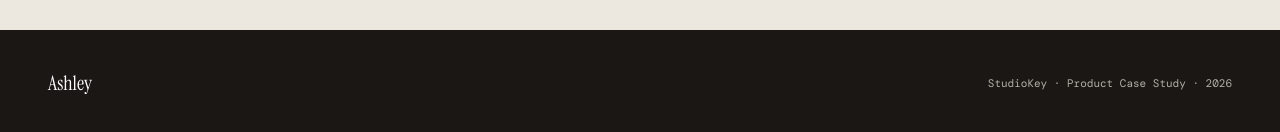
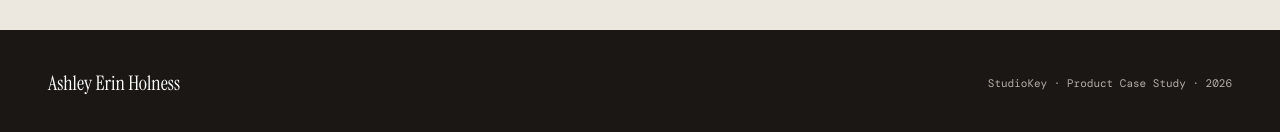
Before and after one commit to Ashleyerin05/StudioKey, a React (Vite) app: page / in a window 1280 px wide. Shown: the part 8665-8797 px from the top of the page. Built offline with nearby package versions, Linux system fonts and the light colour scheme.

Commit message:
Update App.jsx

```diff
--- a/src/App.jsx
+++ b/src/App.jsx
@@ -948,7 +948,7 @@ export default function StudioKeyCaseStudy() {
 
       {/* ── FOOTER ── */}
       <div style={{ background: T.ink, padding: "40px 48px", display: "flex", justifyContent: "space-between", alignItems: "center" }}>
-        <span style={{ fontFamily: T.serif, fontSize: 20, color: "#fff" }}>Ashley</span>
+        <span style={{ fontFamily: T.serif, fontSize: 20, color: "#fff" }}>Ashley Erin Holness</span>
         <span style={{ fontFamily: T.mono, fontSize: 11, color: T.stone }}>StudioKey · Product Case Study · 2026</span>
       </div>
     </div>
```
